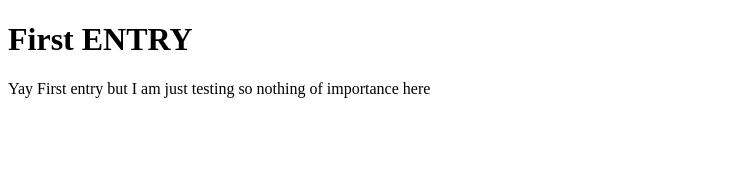
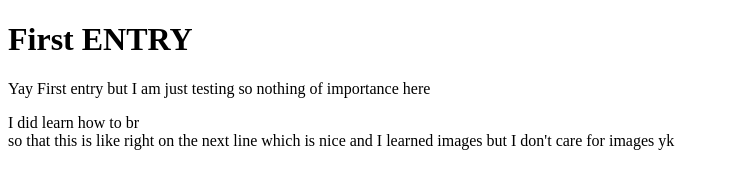
Before and after one commit to DuckymanXD/goofywriting, a plain HTML site: page 2026/september/10.html in a window 1280 px wide. Shown: the whole page, without its empty margins (0-729 px from the left). Drawn offline with Linux system fonts and the light colour scheme.

Commit message:
Add additional content to 10.html for improved entry details

```diff
--- a/2026/september/10.html
+++ b/2026/september/10.html
@@ -2,4 +2,5 @@
 <body>
 <h1>First ENTRY</h1>
 <p>Yay First entry but I am just testing so nothing of importance here</p>
+<p>I did learn how to br<br>so that this is like right on the next line which is nice and I learned images but I don't care for images yk</p>
 </body>
```
